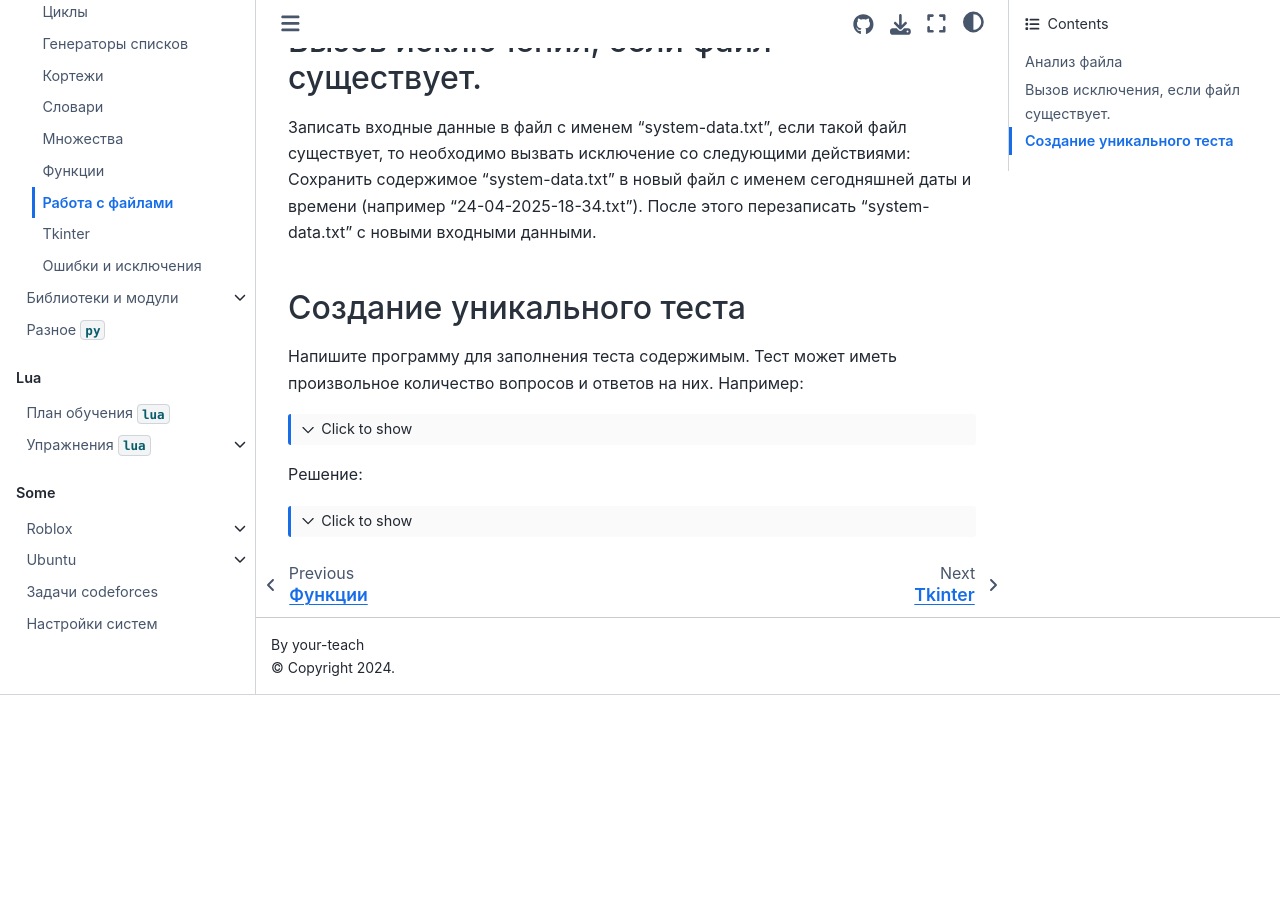
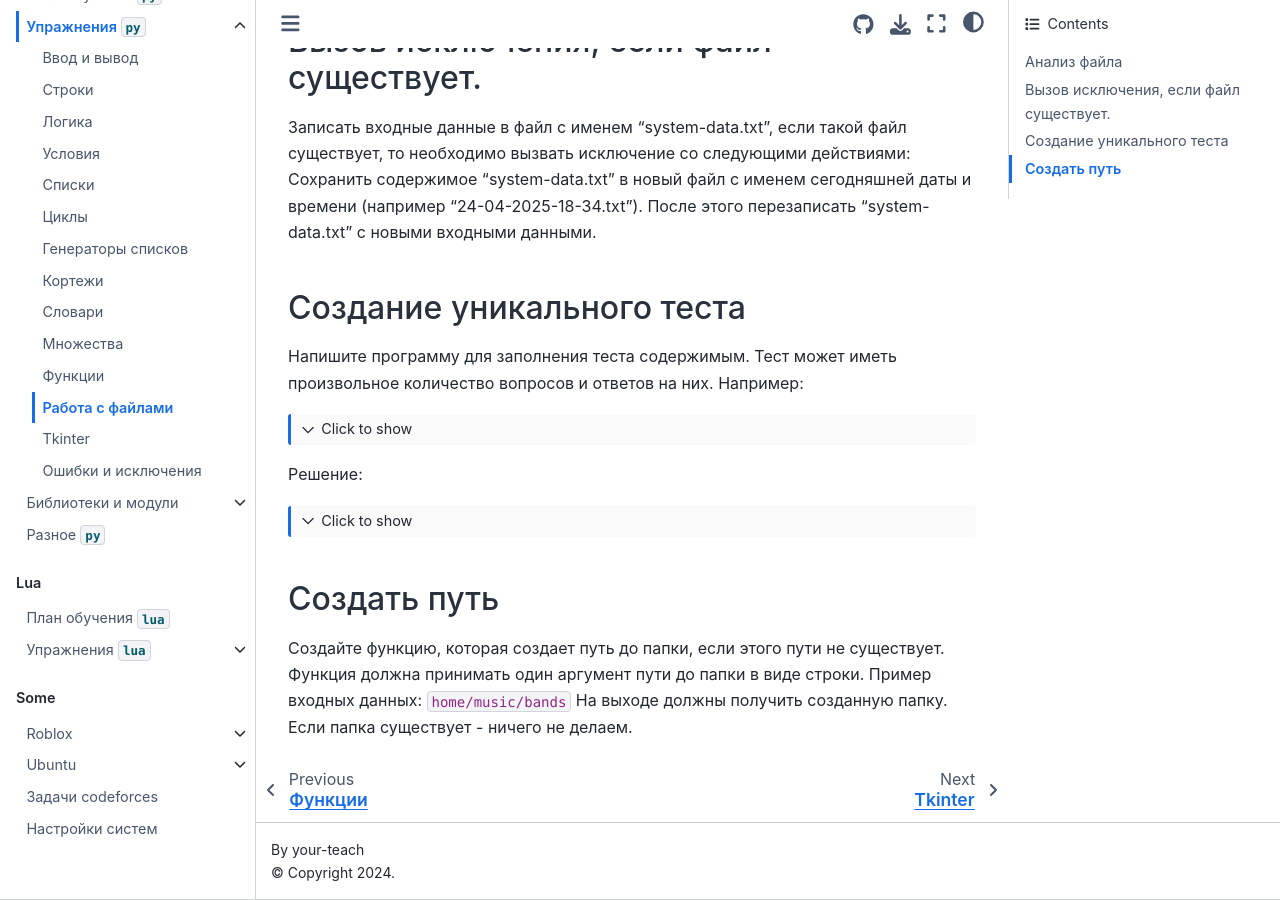
Before and after one commit to your-teach/faithpages, a Jupyter Book: the page built from Python/Tasks/11.file-handling.md, in a window 1280 px wide and 900 px high, scrolled down 764 px. Built offline with Jupyter Book 1.0.4 settings and Sphinx 7.4.7 and the Sphinx Book theme 1.1.4, drawn with Linux system fonts in a browser that asks for light colours; pages that are not in the unit, such as notebooks, are missing from menus; before the commit the page ends 1459 px from its top, so only the background shows below that.

Commit message:
add task in file-handling

`````diff
--- a/Python/Tasks/11.file-handling.md
+++ b/Python/Tasks/11.file-handling.md
@@ -133,3 +133,10 @@
     file.write(result)
 ```
 ````
+
+## Создать путь
+Создайте функцию, которая создает путь до папки, если этого пути не существует.
+Функция должна принимать один аргумент пути до папки в виде строки.
+Пример входных данных: `home/music/bands`
+На выходе должны получить созданную папку.
+Если папка существует - ничего не делаем.
`````
